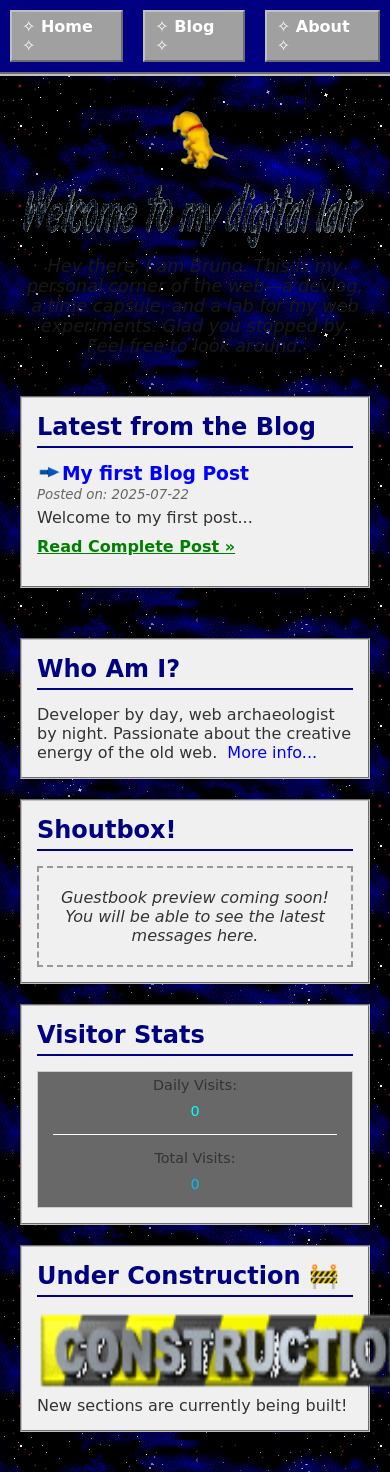
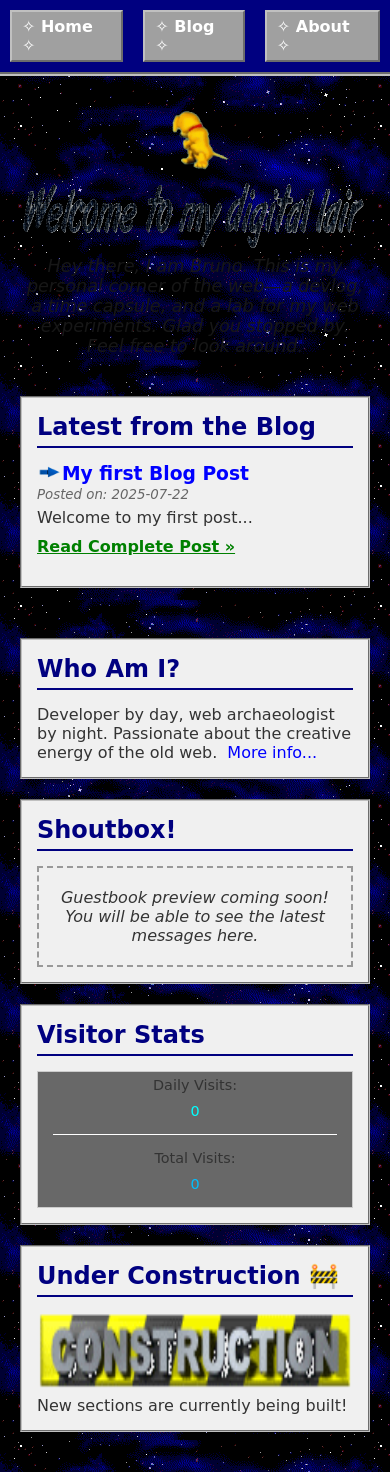
Before and after one commit to BrunoYDev/My-Blog, a Next.js app: page / in a window 390 px wide. Built offline with nearby package versions, Linux system fonts and the light colour scheme; no server answers; the database is empty.

Commit message:
FIX: construction gif size in widget box on mobile devices

```diff
--- a/src/app/page.module.css
+++ b/src/app/page.module.css
@@ -146,4 +146,8 @@
   .welcomeBanner img {
     max-width: 100%;
   }
+
+  .widgetBox img {
+    max-width: 100%;
+  }
 }
```
